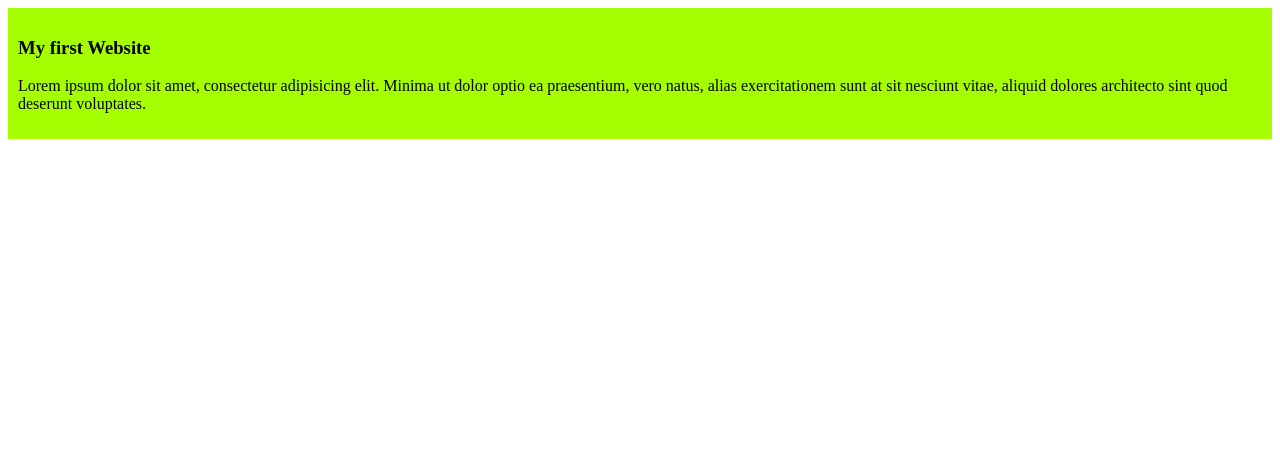
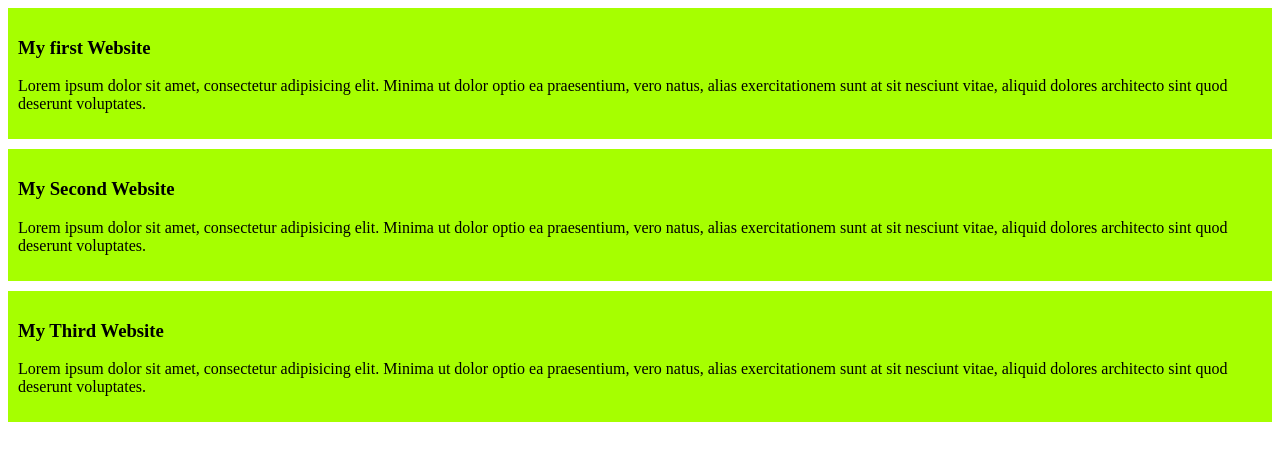
Before and after one commit to NiloyHEXA/my-simple-website, a plain HTML site: page index.html in a window 1280 px wide. Drawn offline with Linux system fonts and the light colour scheme.

Commit message:
added the secon and third blog

```diff
--- a/index.html
+++ b/index.html
@@ -11,5 +11,13 @@
         <h3>My first Website</h3>
         <p>Lorem ipsum dolor sit amet, consectetur adipisicing elit. Minima ut dolor optio ea praesentium, vero natus, alias exercitationem sunt at sit nesciunt vitae, aliquid dolores architecto sint quod deserunt voluptates.</p>
     </div>
+    <div>
+        <h3>My Second Website</h3>
+        <p>Lorem ipsum dolor sit amet, consectetur adipisicing elit. Minima ut dolor optio ea praesentium, vero natus, alias exercitationem sunt at sit nesciunt vitae, aliquid dolores architecto sint quod deserunt voluptates.</p>
+    </div>
+    <div>
+        <h3>My Third Website</h3>
+        <p>Lorem ipsum dolor sit amet, consectetur adipisicing elit. Minima ut dolor optio ea praesentium, vero natus, alias exercitationem sunt at sit nesciunt vitae, aliquid dolores architecto sint quod deserunt voluptates.</p>
+    </div>
 </body>
 </html>
--- a/styles/blog.css
+++ b/styles/blog.css
@@ -1,4 +1,5 @@
 div{
     background-color: rgb(166, 255, 0);
     padding: 10px;
+    margin-bottom: 10px;
 }
```
